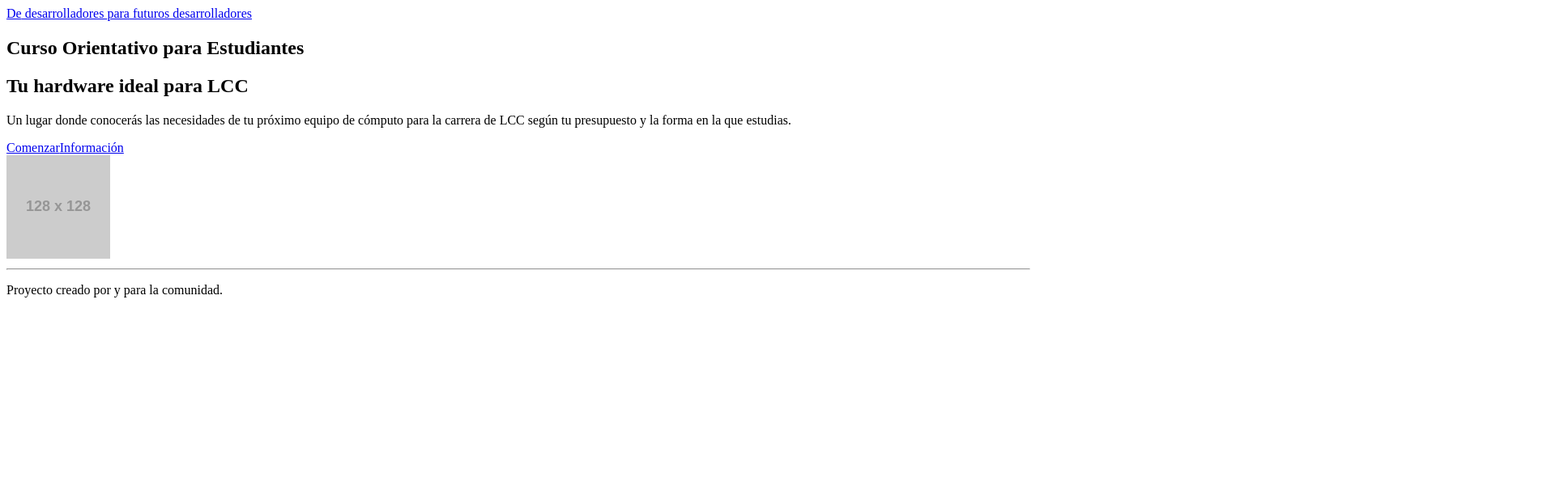
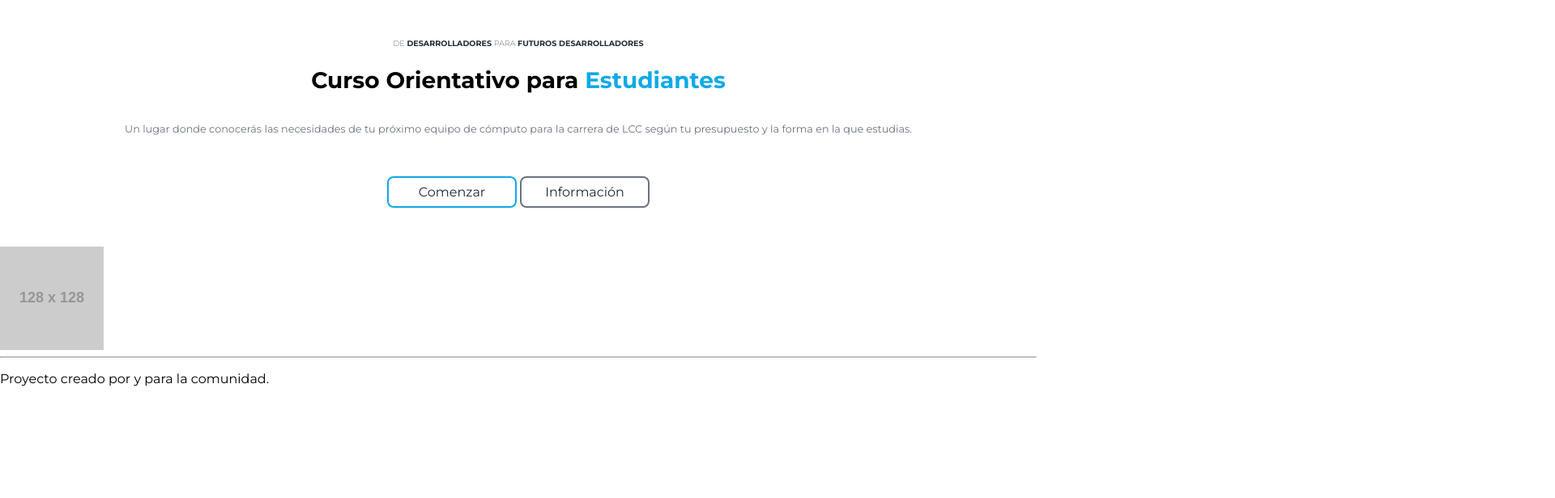
Before and after one commit to Dakotska/CursoWebNTIC, a Vue app: page / in a window 1280 px wide. Shown: the top 616 px of the page at 81% size, 1920 px wide, since content can reach past the window. Built offline with nearby package versions, Linux system fonts and the light colour scheme.

Commit message:
WIP: Inicio del estilo en css para index

```diff
--- a/index.html
+++ b/index.html
@@ -4,6 +4,10 @@
     <meta charset="UTF-8" />
     <link rel="icon" type="image/svg+xml" href="/LogoLCC.svg" />
     <meta name="viewport" content="width=device-width, initial-scale=1.0" />
+
+    <link rel="preconnect" href="https://fonts.googleapis.com">
+    <link rel="preconnect" href="https://fonts.gstatic.com" crossorigin>
+    <link href="https://fonts.googleapis.com/css2?family=Montserrat:ital,wght@0,100..900;1,100..900&display=swap" rel="stylesheet">
     <title>Curso Orientativo NTIC</title>
   </head>
   <body>
--- /dev/null
+++ b/src/assets/styles/styles.css
@@ -0,0 +1,123 @@
+/* Se crean las variables */
+
+:root {
+    --color--text: #1f2937;
+    --color--text--opaco: #6b7280;
+    --color--text--LCC: #0ea9e7;
+    --color--bg: #ffffff;
+    color-scheme: light;
+
+    --fuente-principal: "Montserrat", sans-serif;
+
+    --grosor-fino: 200;
+    --grosor-regular: 400;
+    --grosor-bold: 700;
+    --grosor-black:900
+}
+
+@media (prefers-color-scheme: dark) {
+    :root {
+        --color--text: #d3d4d5;
+        --color--text--opaco: #979797;
+        --color--text--LCC: #0ea9e7;
+        --color--bg: #272727;
+        color-scheme: dark;
+    }
+}
+
+/* Base */
+
+*, *::before, *::after {
+    box-sizing: border-box;
+}
+
+body {
+    margin: 0;
+}
+
+img {
+    max-width: 100%;
+    height: auto;
+    display: block;
+}
+
+/* Index */
+
+#Contenido{
+    background-color: var(--color--bg);
+    font-family: var(--fuente-principal);
+}
+
+.hero-div-izq {
+    width: 100%;
+    padding-top: 3em;
+    padding-bottom: 3em;
+}
+
+.hero-badge {
+    display: block;
+    width: 100%;
+    text-align: center;
+    text-decoration: none;
+    color: var(--color--text);
+    font-size: 0.6em;
+    font-weight: var(--grosor-bold);
+    padding-left: 7em;
+    padding-right: 7em;
+}
+
+.hero-badge span {
+    font-weight: var(--grosor-fino);
+}
+
+.hero-title {
+    width: 100%;
+    text-align: center;
+    font-weight: var(--grosor-bold);
+    font-size: 1.75em;
+    padding-left: 1em;
+    padding-right: 1em;
+}
+
+.hero-title span {
+    color: var(--color--text--LCC);
+}
+
+.hero-text {
+    padding-top: 1em;
+    padding-bottom: 3em;
+    width: 100%;
+    text-align: center;
+    color: var(--color--text--opaco);
+    font-size: 0.8em;
+    padding-left: 5em;
+    padding-right: 5em;
+}
+
+.hero-buttons {
+    display: flex;
+    flex-direction: row;
+    justify-content: center;
+    gap: .25em;
+}
+
+.hero-button-primary,
+.hero-button-secondary {
+    padding: .5em 1.4em;
+    border-radius: .5em;
+    display: flex;
+    align-items: center;
+    justify-content: center;
+    text-decoration: none;
+    color: var(--color--text);
+    box-sizing: border-box;
+    min-width: 160px;
+}
+
+.hero-button-primary {
+    border: 2px solid var(--color--text--LCC);
+}
+
+.hero-button-secondary {
+    border: 2px solid var(--color--text--opaco);
+}
--- a/src/main.js
+++ b/src/main.js
@@ -1,6 +1,6 @@
 import { createApp } from 'vue'
 import App from './App.vue'
 import router from './router/index.js'
-import './assets/styles/style.css'
+import './assets/styles/styles.css'
 
 createApp(App).use(router).mount('#app')
--- a/src/views/Index.vue
+++ b/src/views/Index.vue
@@ -4,20 +4,25 @@
 
 <template>
     <main id="Contenido">
-        <section id="Inicio">
-            <a href="https://github.com/Dakotska/CursoWebNTIC"><span>De</span> desarrolladores <span>para</span> futuros desarrolladores</a>
-            <h1>Curso Orientativo para Estudiantes</h1>
-            <h2>Tu hardware ideal para LCC</h2>
-            <p>Un lugar donde conocerás las necesidades de tu próximo equipo de cómputo para la carrera de LCC según tu presupuesto y la forma en la que estudias.</p>
-            <div>
-                <router-link class="button">Comenzar</router-link> <!--Falta pagina para enlazar el to=-->
-                <router-link class="button">Información</router-link> <!--Falta pagina para enlazar el to=-->
+        <section id="Inicio" class="hero">
+            <div class="hero-div-izq">
+                <a href="https://github.com/Dakotska/CursoWebNTIC" class="hero-badge">
+                    <span>DE</span> DESARROLLADORES <span>PARA</span> FUTUROS DESARROLLADORES
+                </a>
+                <h1 class="hero-title">Curso Orientativo para <span>Estudiantes</span></h1>
+                <p class="hero-text">Un lugar donde conocerás las necesidades de tu próximo equipo de cómputo para la carrera de LCC según tu presupuesto y la forma en la que estudias.</p>
+                <div class="hero-buttons">
+                    <router-link class="hero-button-primary">Comenzar</router-link> <!--Falta pagina para enlazar el to=-->
+                    <a href="#Temas" class="hero-button-secondary">Información</a> <!--Falta pagina para enlazar el to=-->
+                </div>
             </div>
-            <img src="https://placehold.co/128x128" alt="">
+            <div class="hero-div-der">
+                <img src="https://placehold.co/128x128" alt="" class="hero-decorative-img">
+            </div>
             <hr>
             <p>Proyecto creado por y para la comunidad.</p>
-            <a href="https://cc.unison.mx/"><img src="../assets/images/LogoUnisonBlanco.png" alt="Logo LCC"></a>
-            <a href="https://www.unison.mx/"><img src="../assets/images/LogoLCCBlanco.png" alt="Logo Unison"></a>
+            <a href="https://cc.unison.mx/"><img src="../assets/images/LogoUnisonBlanco.png" alt="Logo LCC" class="imagen imagen-unison"></a>
+            <a href="https://www.unison.mx/"><img src="../assets/images/LogoLCCBlanco.png" alt="Logo Unison" class="imagen imagen-unison"></a>
         </section>
 
         <section id="Temas">
```
Also changed, not shown: src/assets/styles/style.css (deleted).
